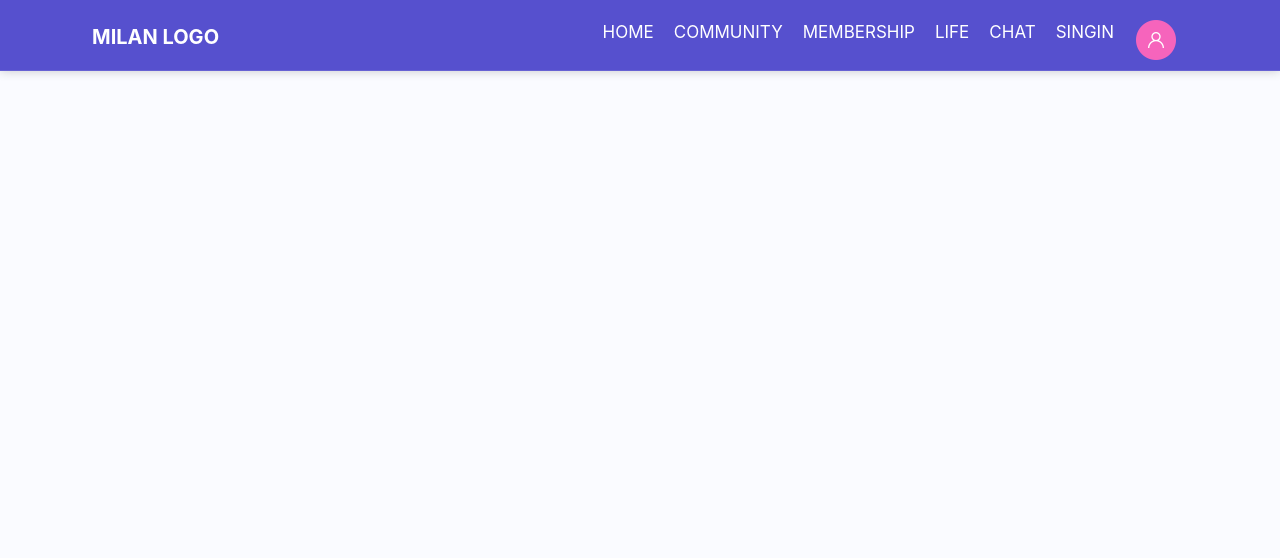
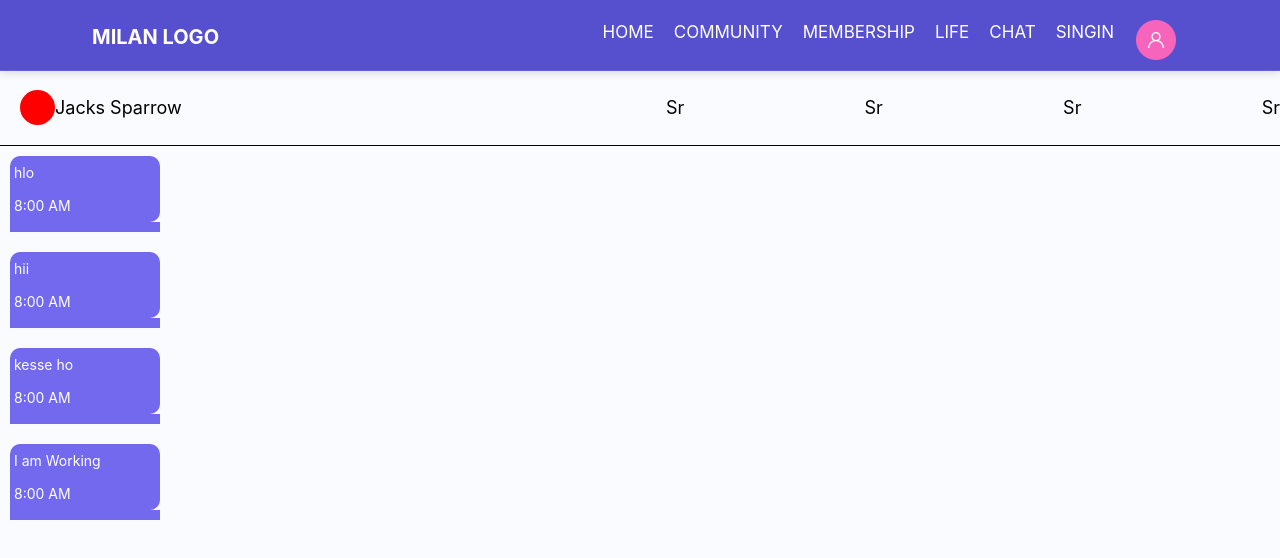
Before and after one commit to puneet0408/milanFrontEnd, a React (Create React App) app: page /life in a window 1280 px wide. Shown: the top 558 px of the page. Built offline with nearby package versions, Linux system fonts and the light colour scheme.

Commit message:
Working on Chatting Design

```diff
--- a/src/App.js
+++ b/src/App.js
@@ -5,8 +5,7 @@ import { BrowserRouter, Routes, Route } from "react-router-dom";
 //Import Pages
 import Nav from '../src/components/nav/Nav'
 import Home from './components/Home/Home'
-import Life from './components/pages/life/Life';
-import Shop from './components/pages/shop/Shop';
+import Life from './components/pages/life/Life'
 import Profile from './components/pages/profile/Profile';
 import Singup from './components/pages/singup/Singup';
 import Chat  from './components/Chat/Chat';
@@ -18,8 +17,7 @@ function App() {
     <Routes>
 
       <Route path='/' index element={<Home/>} />
-      <Route path='/life' element={<Life/>}/>
-      <Route path='/shop' element={<Shop/>}/>
+      <Route path='/life' element={<Life/>}></Route>
       <Route path='/profile' element={<Profile/>}/>
       <Route path='/singup' element={<Singup/>}/>
       <Route path='/chat' element={<Chat/>}></Route>
--- a/src/components/Chat/Chat.js
+++ b/src/components/Chat/Chat.js
@@ -1,6 +1,7 @@
 import { React, useState, useEffect, useCallback } from "react"
 import { useDispatch, useSelector } from "react-redux"
 import { login, logout } from "../../store/login/login"
+import {make_connection,close_connecton} from "../../store/socket/socket"
 import { json, Link } from 'react-router-dom'
 import { io } from 'socket.io-client'
 import axios from "axios"
@@ -9,11 +10,17 @@ let Chat = () => {
   //Redux Use redux react toolkit
   const islogin = useSelector((state) => state.login.value);
   const dispatch = useDispatch();
+
+  //tempraoray testing
+
+
   const [socketid,setSocketid] = useState({});
   const [socket, setSocket] = useState(null);
   const [chats, setChats] = useState([]);
   const [messages,setMessages] = useState([]);
   const [reciver,setReciver] = useState('');
+  //Store State of Current Open Chat Id
+  const [openchatid,setOpencahtid] = useState('');
 
 
   //State for Chat Message Box
@@ -34,10 +41,22 @@ let Chat = () => {
         }
       });
     setSocket(newsocket);
+
+
+    //Close Connection on Leaving
     return () => {
       newsocket.close();
     }
   }, []);
+
+  useEffect(()=>
+  {
+    console.log(socket);
+    let obj={name:"nikhil"}
+    console.log(obj);
+    dispatch(make_connection(socket))
+  },[socket]);
+
 
   //Fetch User (Friends List)
   useEffect(() => {
@@ -89,7 +108,7 @@ let Chat = () => {
   {
       return (
         //Set Class Based on (Message Varrible Vales)
-        <div className="msg_container">
+        <div className="msg_container" onClick={(ev)=> {mark_message(openchatid,message._id)}}>
           <div>
               <h4>{message.data}</h4>
               //show tick or dobule tick bases on (message.isseen values)
@@ -113,6 +132,7 @@ let Chat = () => {
   }
 
   const openMessageWindow = (event,rec) => {
+    setOpencahtid(socketid[rec]);
     socket.on('message',(data)=>
     {
       setMessages(data.conversations);
@@ -137,6 +157,13 @@ let Chat = () => {
   });
 
 
+  //Testing Mark as seen Feature
+  const mark_message = (chatid,msgid) =>
+  {
+    socket.volatile.emit('mark_as_read',chatid,msgid);
+  }
+
+
   //Join All rooms
   socket && chats.length>0 && socket.emit('join_all_rooms',localStorage.getItem('id'));
 
--- /dev/null
+++ b/src/components/Chat/ChatWindow/Chatwindow.css
@@ -0,0 +1,66 @@
+.chatwindow
+{
+    display: flex;
+    justify-content: space-between;
+    color: black;
+    border-bottom: 1px solid;
+}
+.chat_option
+{
+    list-style: none;
+    display: flex;
+    flex: 1;
+    justify-content: space-between;
+    align-items: center;
+}
+.chatwindow_img
+{
+    background-color: red;
+    border-radius: 50%;
+    height: 35px;
+    width: 35px;
+}
+.user
+{
+    display: flex;
+    padding: 10px;
+    align-items: center;
+}
+ul
+{
+    margin: 0px;
+}
+.user_details
+{
+    flex: 1;
+}
+
+.chat_individual_message
+{
+    display: flex;
+    padding: 10px;
+}
+
+.chat_individual_message_text
+{
+    background-color: #7269ef;
+    min-width: 150px;
+    border-radius: 10px 10px 10px 0px;
+    font-size: 14px;
+}
+.chat_individual_message_text p
+{
+    padding: 4px;
+}
+.chat_individual_message_cut
+{
+    background-color: #7269ef;
+    min-width: 150px;
+    height: 10px;
+}
+
+p
+{
+    margin: 0px;
+    padding: 0px;
+}
--- /dev/null
+++ b/src/components/Chat/ChatWindow/Chatwindow.js
@@ -0,0 +1,51 @@
+import {useState,useEffect} from 'react';
+import "./Chatwindow.css"
+let Chatwindow = ()=>
+{
+    let messages = [{data:"hlo"},{data:"hii"},{data:"kesse ho"},{data:"I am Working"}]
+    //Individual Chat Design
+    const message = (msg)=>
+    {
+        return (<div className='chat_individual_message'>
+            <div className='chat_photo'>
+                <img></img>
+            </div>
+            <div>
+            <div className='chat_individual_message_text'>
+                <p>{msg.data}</p>
+                <p>8:00 AM</p>
+            </div>
+            <div className='chat_individual_message_cut'></div>
+            </div>
+        </div>)
+    }
+
+
+    return (<div>
+        <div className='chatwindow'>
+        <div className='user_details'>
+            <div className='user'>
+                <div className='chatwindow_img'>
+
+                </div>
+                <div className='name'>
+                    Jacks Sparrow
+                </div>
+                <div className='online_status'>
+                </div>
+            </div>
+        </div>
+        <ul className='chat_option'>
+            <li>Sr</li>
+            <li>Sr</li>
+            <li>Sr</li>
+            <li>Sr</li>
+        </ul>
+    </div>
+    <div className='chat'>
+        {messages.map(message)}
+    </div>
+    </div>
+    )
+}
+export default Chatwindow;
--- a/src/components/pages/life/Life.js
+++ b/src/components/pages/life/Life.js
@@ -1,11 +1,15 @@
-import {React} from 'react'
-const Life = () =>
+import {React, useEffect} from 'react'
+import { useSelector, useDispatch } from 'react-redux'
+import {make_connection,close_connecton} from '../../../store/socket/socket'
+import Chatwindow from '../../Chat/ChatWindow/Chatwindow'
+let Life = () =>
 {
-    return
-    (
-        <div>
-            Life
-        </div>
-    );
+    let socket = useSelector((state)=> state.socket.value);
+    console.log(socket);
+    return (<div style={{paddingTop: "70px"}}>
+        <Chatwindow>
+
+        </Chatwindow>
+    </div>)
 }
 export default Life;
--- a/src/components/pages/shop/Shop.js
+++ /dev/null
@@ -1,11 +0,0 @@
-import {React} from 'react'
-const Shop = () =>
-{
-    return
-    (
-        <div>
-            Life
-        </div>
-    );
-}
-export default Shop;
--- a/src/store/socket/socket.js
+++ b/src/store/socket/socket.js
@@ -1,8 +1,22 @@
-import {createSlice} from "@reduxjs/toolkit"
-export let socketstate = createSlice({
+import { createSlice } from '@reduxjs/toolkit'
+export const socketSlice = createSlice({
     name: 'socket',
     initialState:
     {
-        value: {}
+        value: null
+    },
+    reducers:
+    {
+        make_connection: (state,action)=>
+        {
+            state.value=action.payload;
+        },
+        close_connecton: (state)=>
+        {
+            state.value={};
+        }
     }
 });
+
+export const {make_connection,close_connecton} = socketSlice.actions
+export default socketSlice.reducer
--- a/src/store/store.js
+++ b/src/store/store.js
@@ -1,8 +1,10 @@
 import { configureStore } from '@reduxjs/toolkit'
 import loginreducer from "../store/login/login"
+import socketreducer from "../store/socket/socket"
 export default configureStore({
     reducer:
     {
-        login:loginreducer
+        login:loginreducer,
+        socket:socketreducer,
     },
   })
```
Also changed, not shown: src/components/Chat/ChatWindow/chatwindow.js (deleted), 1 other file (tests, documents, lock files or other folders).
